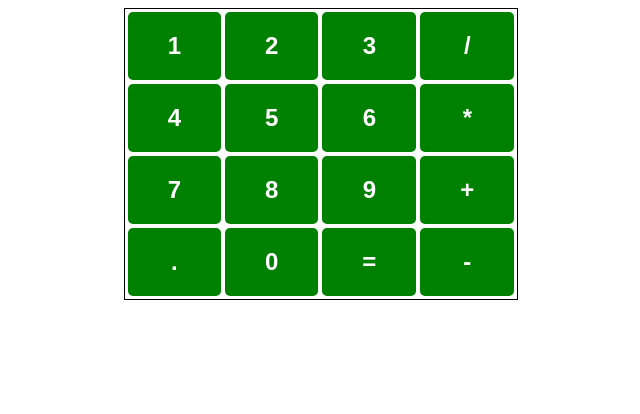
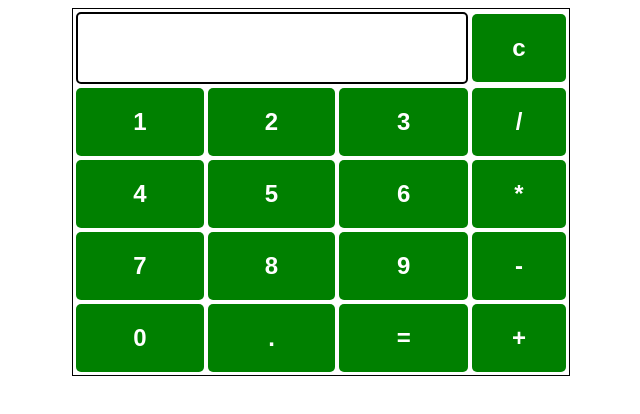
Before and after one commit to yaswanthch24/Calculator, a plain HTML site: page index.html in a window 1280 px wide. Shown: the whole page, without its empty margins (319-959 px from the left). Drawn offline with Linux system fonts and the light colour scheme.

Commit message:
updataed html code

```diff
--- a/index.html
+++ b/index.html
@@ -8,30 +8,52 @@
 </head>
 <body>
 
-    <table class="main">
+    <table id="calcu">
         <tr>
-            <td><input type="button" value="1" onclick="dis('1')" </td>
-            <td><input type="button" value="2" onclick="dis('2')" </td>
-            <td><input type="button" value="3" onclick="dis('3')" </td>
-            <td><input type="button" value="/" onclick="dis('/')" </td>
+            <td colspan="3"><input type="text" id="result"></td>
+            <td><input type="button" value="c" onclick="clr()" /> </td>
         </tr>
         <tr>
-            <td><input type="button" value="4" onclick="dis('4')" </td>
-            <td><input type="button" value="5" onclick="dis('5')" </td>
-            <td><input type="button" value="6" onclick="dis('6')" </td>
-            <td><input type="button" value="*" onclick="dis('*')" </td>
+            <td><input type="button" value="1" onclick="dis('1')"
+                        onkeydown="myFunction(event)"> </td>
+            <td><input type="button" value="2" onclick="dis('2')"
+                        onkeydown="myFunction(event)"> </td>
+            <td><input type="button" value="3" onclick="dis('3')"
+                        onkeydown="myFunction(event)"> </td>
+            <td><input type="button" value="/" onclick="dis('/')"
+                        onkeydown="myFunction(event)"> </td>
         </tr>
         <tr>
-            <td><input type="button" value="7" onclick="dis('7')" </td>
-            <td><input type="button" value="8" onclick="dis('8')" </td>
-            <td><input type="button" value="9" onclick="dis('9')" </td>
-            <td><input type="button" value="+" onclick="dis('+')" </td>
+            <td><input type="button" value="4" onclick="dis('4')"
+                        onkeydown="myFunction(event)"> </td>
+            <td><input type="button" value="5" onclick="dis('5')"
+                        onkeydown="myFunction(event)"> </td>
+            <td><input type="button" value="6" onclick="dis('6')"
+                        onkeydown="myFunction(event)"> </td>
+            <td><input type="button" value="*" onclick="dis('*')"
+                        onkeydown="myFunction(event)"> </td>
         </tr>
         <tr>
-            <td><input type="button" value="." onclick="dis('.')" </td>
-            <td><input type="button" value="0" onclick="dis('0')" </td>
-            <td><input type="button" value="=" onclick="dis('=')" </td>
-            <td><input type="button" value="-" onclick="dis('-')" </td>
+            <td><input type="button" value="7" onclick="dis('7')"
+                        onkeydown="myFunction(event)"> </td>
+            <td><input type="button" value="8" onclick="dis('8')"
+                        onkeydown="myFunction(event)"> </td>
+            <td><input type="button" value="9" onclick="dis('9')"
+                        onkeydown="myFunction(event)"> </td>
+            <td><input type="button" value="-" onclick="dis('-')"
+                        onkeydown="myFunction(event)"> </td>
+        </tr>
+        <tr>
+            <td><input type="button" value="0" onclick="dis('0')"
+                        onkeydown="myFunction(event)"> </td>
+            <td><input type="button" value="." onclick="dis('.')"
+                        onkeydown="myFunction(event)"> </td>
+
+            <!-- solve function call function solve to evaluate value -->
+            <td><input type="button" value="=" onclick="solve()"> </td>
+
+            <td><input type="button" value="+" onclick="dis('+')"
+                        onkeydown="myFunction(event)"> </td>
         </tr>
     </table>
     <script src="script.js"></script>
```
